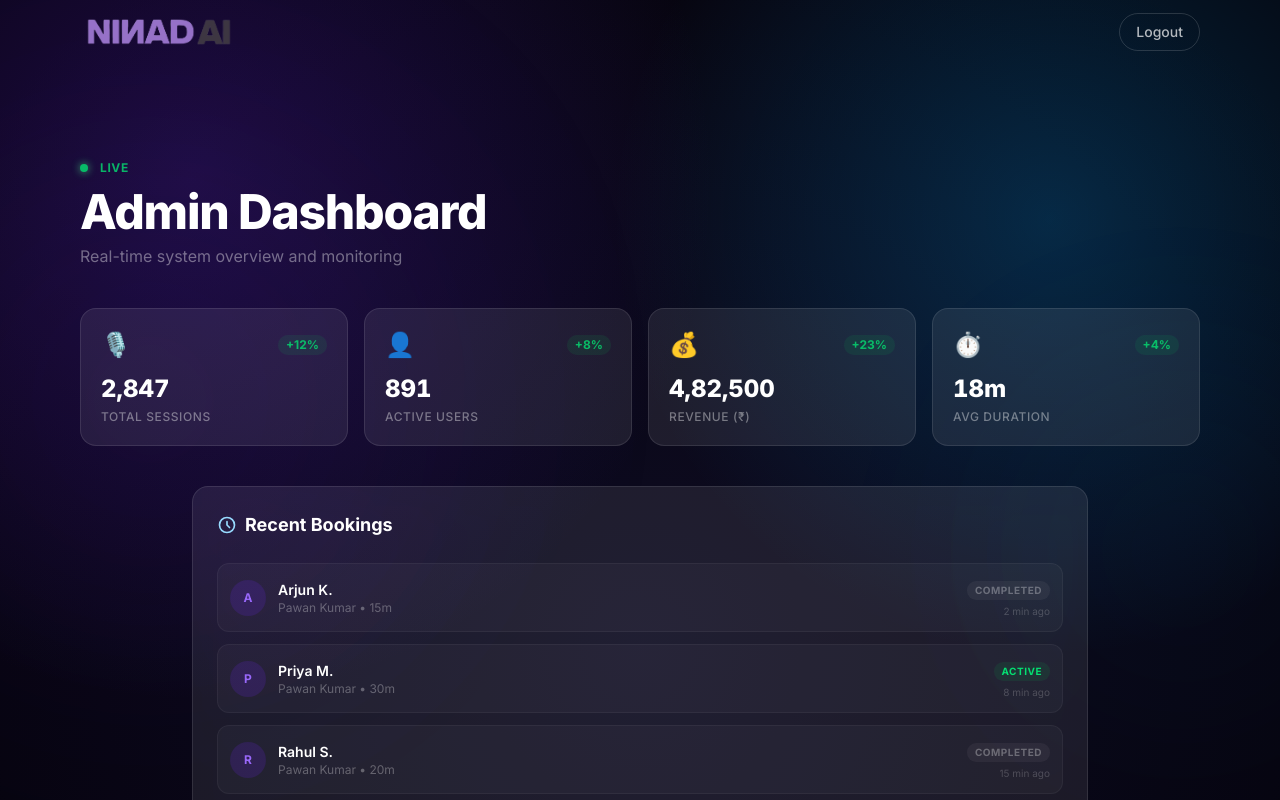
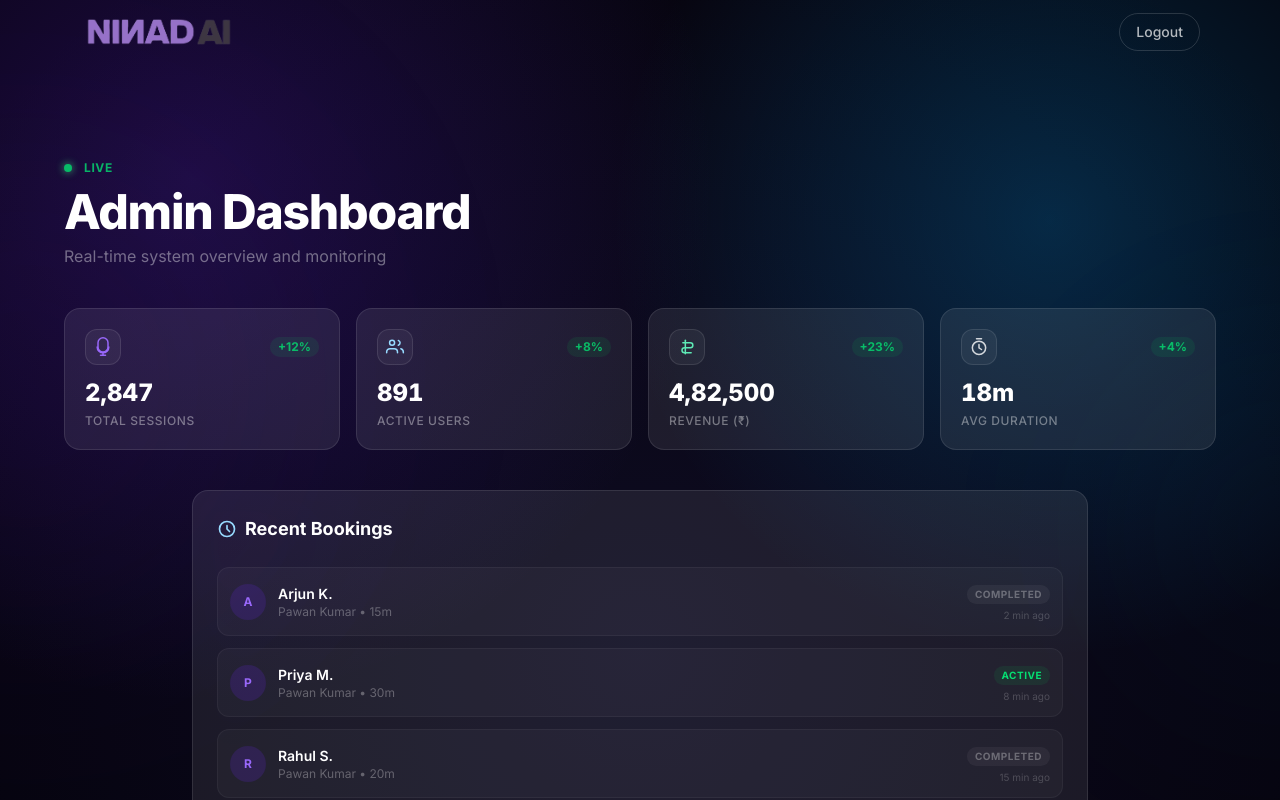
Before and after one commit to Ninad-AI/Landing-page, a Next.js app in the folder ninad-ai-landing-new/: page /admin/dashboard in a window 1280 px wide. Shown: the top 800 px of the page. Built offline with nearby package versions, Linux system fonts and the light colour scheme; sample sign-in values are in the browser's storage.

Commit message:
clean navbar icons

```diff
--- a/ninad-ai-landing-new/app/admin/dashboard/page.tsx
+++ b/ninad-ai-landing-new/app/admin/dashboard/page.tsx
@@ -1,6 +1,6 @@
 'use client';
 
-import React, { useEffect, useState } from 'react';
+import React from 'react';
 import ProtectedRoute from '../../components/ProtectedRoute';
 
 
@@ -14,6 +14,13 @@ interface RecentBooking {
   time: string;
 }
 
+interface StatCard {
+  label: string;
+  value: string;
+  change: string;
+  icon: React.ReactNode;
+}
+
 
 
 const MOCK_BOOKINGS: RecentBooking[] = [
@@ -23,24 +30,67 @@ const MOCK_BOOKINGS: RecentBooking[] = [
   { id: '4', userName: 'Ananya D.', creatorName: 'Pawan Kumar', duration: 60, status: 'completed', time: '32 min ago' },
 ];
 
-const STATS = [
-  { label: 'Total Sessions', value: '2,847', change: '+12%', icon: '🎙️' },
-  { label: 'Active Users', value: '891', change: '+8%', icon: '👤' },
-  { label: 'Revenue (₹)', value: '4,82,500', change: '+23%', icon: '💰' },
-  { label: 'Avg Duration', value: '18m', change: '+4%', icon: '⏱️' },
+const STATS: StatCard[] = [
+  {
+    label: 'Total Sessions',
+    value: '2,847',
+    change: '+12%',
+    icon: (
+      <svg className="w-5 h-5 text-primary-light" fill="none" viewBox="0 0 24 24" stroke="currentColor" strokeWidth={1.8}>
+        <path strokeLinecap="round" strokeLinejoin="round" d="M12 18a6 6 0 006-6V7a6 6 0 10-12 0v5a6 6 0 006 6z" />
+        <path strokeLinecap="round" strokeLinejoin="round" d="M5 12a7 7 0 0014 0M12 19v3m-3 0h6" />
+      </svg>
+    ),
+  },
+  {
+    label: 'Active Users',
+    value: '891',
+    change: '+8%',
+    icon: (
+      <svg className="w-5 h-5 text-accent-cyan" fill="none" viewBox="0 0 24 24" stroke="currentColor" strokeWidth={1.8}>
+        <path strokeLinecap="round" strokeLinejoin="round" d="M15 19v-1a4 4 0 00-4-4H6a4 4 0 00-4 4v1" />
+        <circle cx="8.5" cy="7" r="3" />
+        <path strokeLinecap="round" strokeLinejoin="round" d="M22 19v-1a4 4 0 00-3-3.87" />
+        <path strokeLinecap="round" strokeLinejoin="round" d="M16 4.13a3 3 0 010 5.74" />
+      </svg>
+    ),
+  },
+  {
+    label: 'Revenue (₹)',
+    value: '4,82,500',
+    change: '+23%',
+    icon: (
+      <svg className="w-5 h-5 text-emerald-300" fill="none" viewBox="0 0 24 24" stroke="currentColor" strokeWidth={1.8}>
+        <path strokeLinecap="round" strokeLinejoin="round" d="M7 7h9a3 3 0 010 6H9a3 3 0 000 6h8" />
+        <path strokeLinecap="round" strokeLinejoin="round" d="M10 4v16" />
+      </svg>
+    ),
+  },
+  {
+    label: 'Avg Duration',
+    value: '18m',
+    change: '+4%',
+    icon: (
+      <svg className="w-5 h-5 text-white/80" fill="none" viewBox="0 0 24 24" stroke="currentColor" strokeWidth={1.8}>
+        <circle cx="12" cy="13" r="8" />
+        <path strokeLinecap="round" strokeLinejoin="round" d="M12 13V9m0 4l3 2" />
+        <path strokeLinecap="round" strokeLinejoin="round" d="M9 2h6" />
+      </svg>
+    ),
+  },
 ];
 
 function AdminDashboardContent() {
 
   return (
-    <main className="relative min-h-screen overflow-hidden">
+    <main className="relative min-h-screen overflow-x-hidden">
       {/* Background */}
       <div className="absolute inset-0 pointer-events-none opacity-25">
-        <div className="absolute h-[700px] w-[700px] left-[-200px] top-[50px] rounded-full blur-[140px] bg-[radial-gradient(circle,rgba(97,37,216,0.5)_0%,transparent_70%)]" />
-        <div className="absolute h-[500px] w-[500px] right-[-150px] top-[300px] rounded-full blur-[120px] bg-[radial-gradient(circle,rgba(0,169,255,0.3)_0%,transparent_70%)]" />
+        <div className="absolute left-[-24vw] top-[4vw] h-[clamp(260px,52vw,700px)] w-[clamp(260px,52vw,700px)] rounded-full blur-[140px] bg-[radial-gradient(circle,rgba(97,37,216,0.5)_0%,transparent_70%)]" />
+        <div className="absolute right-[-20vw] top-[22vw] h-[clamp(220px,42vw,500px)] w-[clamp(220px,42vw,500px)] rounded-full blur-[120px] bg-[radial-gradient(circle,rgba(0,169,255,0.3)_0%,transparent_70%)]" />
       </div>
 
-      <div className="relative z-10 container mx-auto px-6 md:px-12 lg:px-20 max-w-[1400px] pt-32 md:pt-40 pb-24">
+      <div className="relative z-10 container mx-auto px-4 sm:px-6 md:px-10 lg:px-16 max-w-[1400px] pt-28 sm:pt-32 md:pt-40 pb-16 sm:pb-20 md:pb-24">
         {/* Page Header */}
         <div className="mb-10 animate-fade-in-up">
           <div className="flex items-center gap-3 mb-3">
@@ -63,7 +113,9 @@ function AdminDashboardContent() {
               className="glass border border-white/10 rounded-2xl p-5 hover:border-white/20 transition-all duration-300"
             >
               <div className="flex items-center justify-between mb-3">
-                <span className="text-2xl">{stat.icon}</span>
+                <span className="w-9 h-9 rounded-xl bg-white/5 border border-white/10 flex items-center justify-center">
+                  {stat.icon}
+                </span>
                 <span className="text-xs font-bold text-green-400/80 bg-green-500/10 px-2 py-0.5 rounded-full">
                   {stat.change}
                 </span>
```
Also changed, not shown: ninad-ai-landing-new/app/components/Header.tsx (+28 -55 lines).
